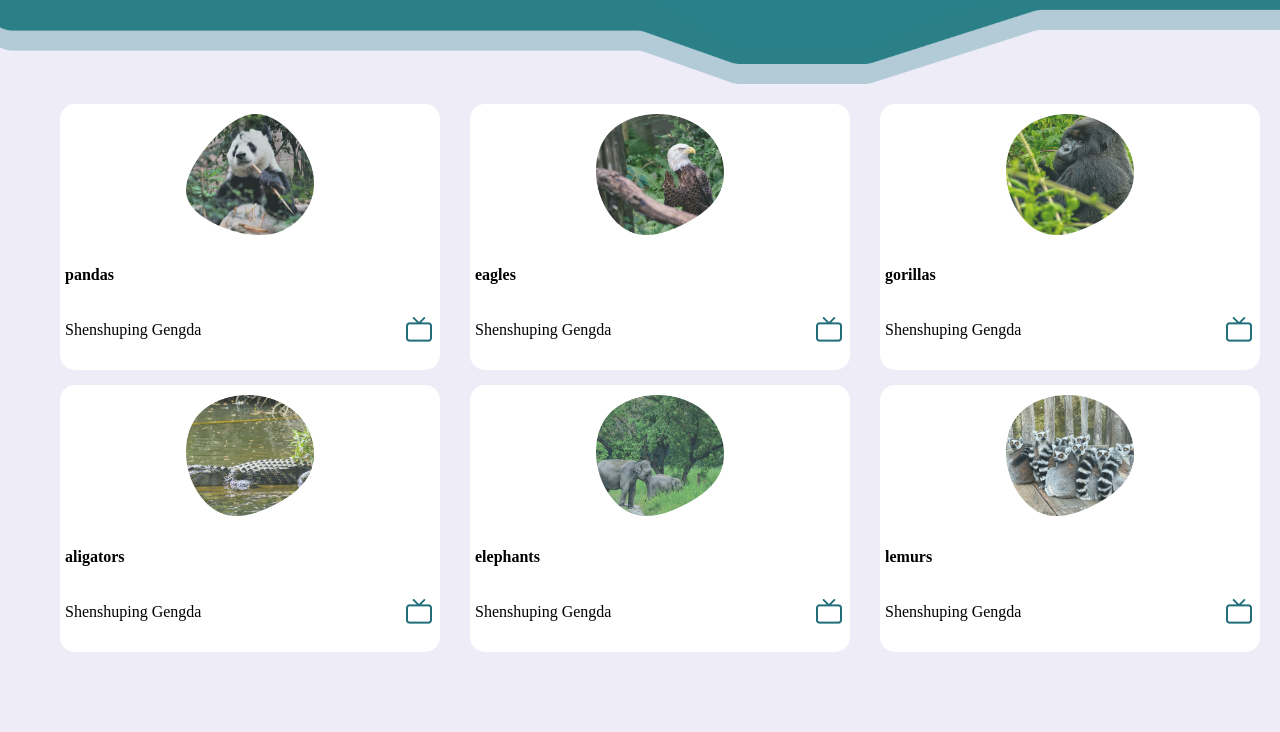
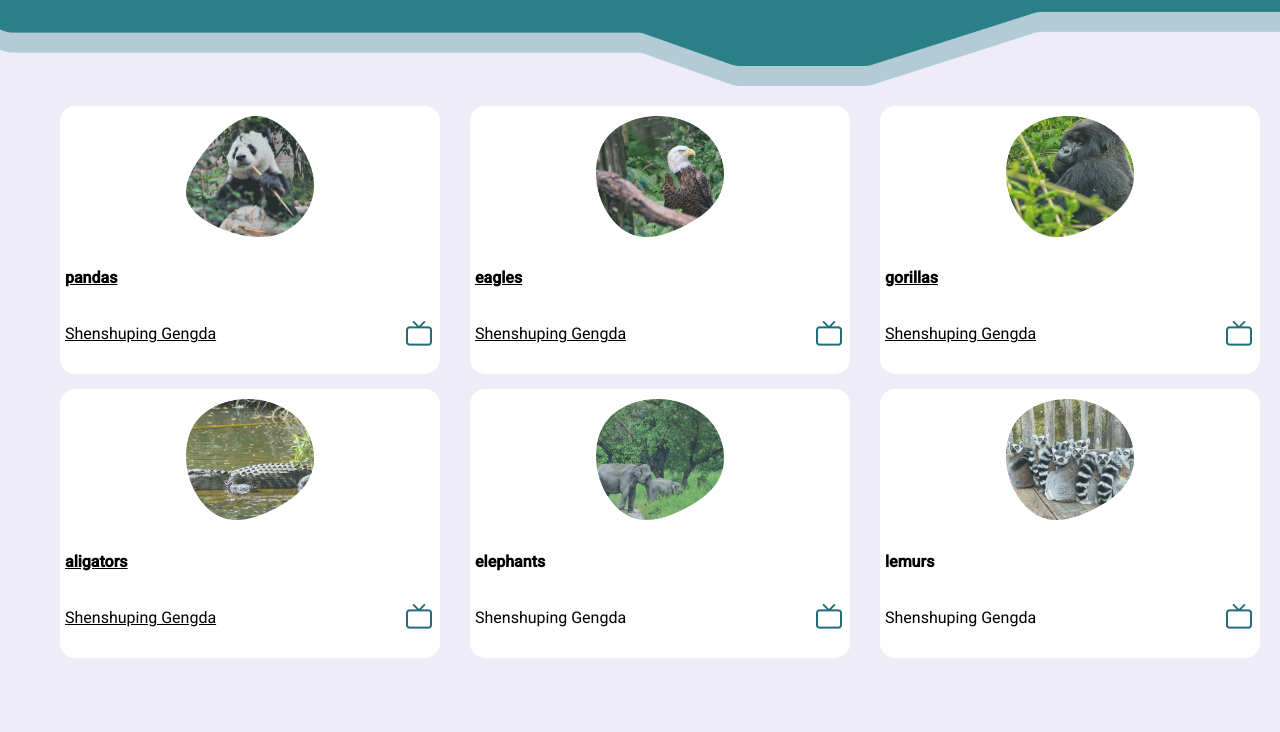
Before and after one commit to baxromovabdulloh11-blip/online-zoo, a plain HTML site: page index.html in a window 1280 px wide. Shown: the part 1162-1894 px from the top of the page. Drawn offline with Linux system fonts and the light colour scheme.

Commit message:
some links added the site

```diff
--- a/index.html
+++ b/index.html
@@ -87,36 +87,44 @@
       <div class="container">
         <ul class="animals-hero">
           <li class="animals">
+            <a class="rang" href="./index2.html">
               <img class="animals-pct" src="./panda mini.png" alt="" />
               <h4>pandas</h4>
               <span class="animals-mini">
                 <p class="aniamls-text">Shenshuping Gengda</p>
                 <img class="korish" src="./dilbizor.png" alt="" />
               </span>
+            </a>
           </li>
           <li class="animals">
+            <a class="rang" href="./index3.html">
               <img class="animals-pct" src="./eagle.png" alt="" />
               <h4>eagles</h4>
               <span class="animals-mini">
                 <p class="aniamls-text">Shenshuping Gengda</p>
                 <img class="korish" src="./dilbizor.png" alt="" />
               </span>
+            </a>
           </li>
           <li class="animals">
+            <a class="rang" href="./index4.html">
               <img class="animals-pct" src="./gorila.png" alt="" />
               <h4>gorillas</h4>
               <span class="animals-mini">
                 <p class="aniamls-text">Shenshuping Gengda</p>
                 <img class="korish" src="./dilbizor.png" alt="" />
               </span>
+            </a>
           </li>
           <li class="animals">
+            <a class="rang" href="./index5.html">
               <img class="animals-pct" src="./crocodile.png" alt="" />
               <h4>aligators</h4>
               <span class="animals-mini">
                 <p class="aniamls-text">Shenshuping Gengda</p>
                 <img class="korish" src="./dilbizor.png" alt="" />
               </span>
+            </a>
           </li>
           <li class="animals">
             <img class="animals-pct" src="./elephants.png" alt="" />
--- a/main.css
+++ b/main.css
@@ -1,7 +1,36 @@
+/* roboto-300 - latin */
+@font-face {
+  font-display: swap;
+  font-family: "Roboto";
+  font-style: normal;
+  font-weight: 300;
+  src: url("./fonts/roboto-v49-latin-300.woff2") format("woff2"),
+    url("./fonts/roboto-v49-latin-300.woff") format("woff");
+}
+/* roboto-regular - latin */
+@font-face {
+  font-display: swap;
+  font-family: "Roboto";
+  font-style: normal;
+  font-weight: 400;
+  src: url("./fonts/roboto-v49-latin-regular.woff2") format("woff2"),
+    url("./fonts/roboto-v49-latin-regular.woff") format("woff");
+}
+/* roboto-500 - latin */
+@font-face {
+  font-display: swap;
+  font-family: "Roboto";
+  font-style: normal;
+  font-weight: 500;
+  src: url("./fonts/roboto-v49-latin-500.woff2") format("woff2"),
+    url("./fonts/roboto-v49-latin-500.woff") format("woff");
+}
 * {
   box-sizing: border-box;
 }
 body {
+  font-family: "Roboto", sans-serif;
+  font-weight: 400;
   background-color: #edecf7;
 }
 .container {
@@ -56,6 +85,7 @@ header {
   background-color: transparent;
 }
 .header-btn-hero {
+  gap: 6px;
   display: flex;
   align-items: center;
 }
@@ -150,6 +180,13 @@ header {
   margin-bottom: 15px;
   width: 380px;
   background-color: #fff;
+}
+.rang {
+  list-style-type: none;
+  color: black;
+}
+.rang:hover {
+  color: #fff;
 }
 .animals:hover {
   color: #fff;
```
Also changed, not shown: fonts/roboto-v49-latin-300.woff (added), fonts/roboto-v49-latin-300.woff2 (added), fonts/roboto-v49-latin-500.woff (added), fonts/roboto-v49-latin-500.woff2 (added), fonts/roboto-v49-latin-regular.woff (added), fonts/roboto-v49-latin-regular.woff2 (added). Lines whose indentation alone changed are shown as unchanged.
